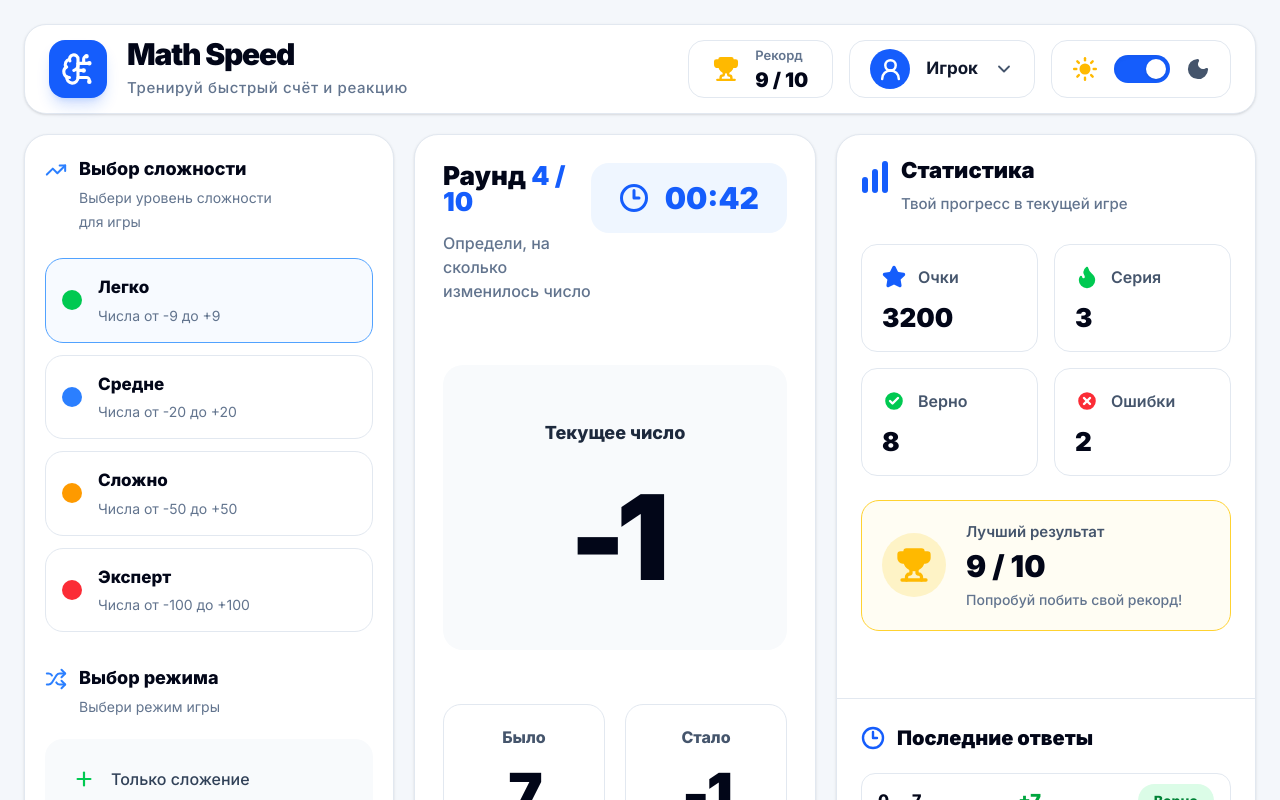
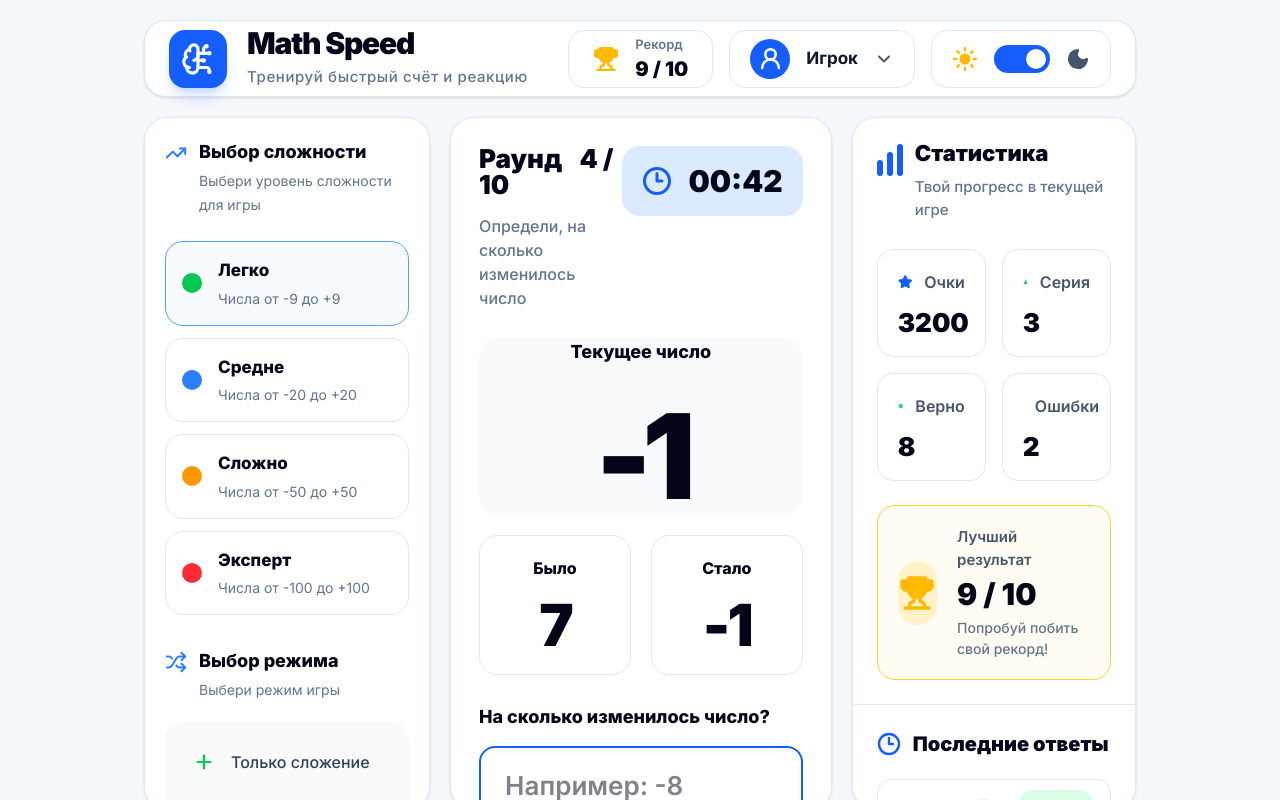
Before and after one commit to AbduLLa-proger/math-speed-game, a React (Vite) app: page / in a window 1280 px wide. Shown: the top 800 px of the page. Built offline with nearby package versions, Linux system fonts and the light colour scheme.

Commit message:
Added some css changes for dark mode

```diff
--- a/src/App.tsx
+++ b/src/App.tsx
@@ -12,18 +12,28 @@ export const App = () => {
   const [selectedDifficulty, setSelectedDifficulty] =
     useState<DifficultyKey>("easy");
   const [selectedMode, setSelectedMode] = useState<ModeKey>("mixed");
+  const [isDarkMode, setIsDarkMode] = useState(false);
 
   const handleStartGame = () => {
     console.log("start game", { selectedDifficulty, selectedMode });
   };
 
+  const handleToggleTheme = () => {
+    setIsDarkMode((prev) => !prev);
+  };
+
   return (
-    <main className="min-h-screen bg-[#f4f7fb] px-6 py-6 text-slate-900">
-      <div className="mx-auto max-w-7xl">
-        <Header />
+    <main
+      className={`min-h-screen p-5 text-slate-900 transition ${
+        isDarkMode ? "bg-slate-950" : "bg-[#f4f7fb]"
+      }`}
+    >
+      <div className="mx-auto w-[80%] h-[770px] ">
+        <Header isDarkMode={isDarkMode} onToggleTheme={handleToggleTheme} />
 
-        <section className="mt-5 grid grid-cols-[370px_1fr_420px] gap-5">
+        <section className="flex mt-5 gap-5 h-[90%]">
           <Sidebar
+            isDarkMode={isDarkMode}
             selectedDifficulty={selectedDifficulty}
             selectedMode={selectedMode}
             onDifficultyChange={setSelectedDifficulty}
@@ -31,9 +41,9 @@ export const App = () => {
             onStartGame={handleStartGame}
           />
 
-          <GameBoard />
+          <GameBoard isDarkMode={isDarkMode} />
 
-          <StatsPanel />
+          <StatsPanel isDarkMode={isDarkMode} />
         </section>
       </div>
     </main>
--- a/src/components/GameBoard.tsx
+++ b/src/components/GameBoard.tsx
@@ -1,45 +1,68 @@
 import { Clock3 } from "lucide-react";
 
-export const GameBoard = () => {
+export const GameBoard = ({ isDarkMode }: { isDarkMode: boolean }) => {
   return (
-    <section className="rounded-[24px] border border-slate-200 bg-white p-7 shadow-sm flex flex-col justify-between">
+    <section
+      className={`w-[40%] overflow-auto rounded-[24px] border p-7 shadow-sm flex flex-col justify-between ${isDarkMode ? "border-slate-700 bg-slate-900" : "border-slate-200 bg-white"}`}
+    >
       <div className="mb-7 flex items-start justify-between">
         <div>
-          <h2 className="text-[26px] font-black leading-none text-slate-950">
-            Раунд <span className="text-blue-600">4 / 10</span>
+          <h2
+            className={`text-[26px] font-black leading-none ${isDarkMode ? "text-white" : "text-slate-950"}`}
+          >
+            Раунд{" "}
+            <span
+              className={`text-blue-600 ml-3 ${isDarkMode ? "text-white" : "text-slate-950"}`}
+            >
+              4 / 10
+            </span>
           </h2>
 
-          <p className="mt-4 text-[16px] font-medium text-slate-500">
+          <p
+            className={`mt-4 text-[16px] font-medium ${isDarkMode ? "text-slate-400" : "text-slate-500"}`}
+          >
             Определи, на сколько изменилось число
           </p>
         </div>
 
-        <div className="flex h-[70px] items-center gap-4 rounded-[18px] bg-blue-50 px-7 text-blue-600">
+        <div
+          className={`px-5 flex h-[70px] items-center p-inline gap-4 rounded-[18px] ${isDarkMode ? "bg-slate-800" : "bg-blue-100"} text-blue-600`}
+        >
           <Clock3 size={30} strokeWidth={2.4} />
 
-          <span className="text-[30px] font-black leading-none">00:42</span>
+          <span
+            className={`text-[30px] font-black leading-none ${isDarkMode ? "text-white" : "text-slate-950"}`}
+          >
+            00:42
+          </span>
         </div>
       </div>
 
-      <div className="flex h-[285px] flex-col items-center justify-center rounded-[20px] bg-slate-50">
-        <p className="text-[18px] font-extrabold text-slate-800">
+      <div
+        className={`flex h-[285px] flex-col items-center justify-center rounded-[20px] ${isDarkMode ? "bg-slate-800" : "bg-slate-50"}`}
+      >
+        <p
+          className={`text-[18px] font-extrabold ${isDarkMode ? "text-white" : "text-slate-950"}`}
+        >
           Текущее число
         </p>
 
-        <p className="mt-8 text-[118px] font-black leading-none tracking-[-0.08em] text-slate-950">
+        <p
+          className={`mt-8 text-[118px] font-black leading-none tracking-[-0.08em] ${isDarkMode ? "text-white" : "text-slate-950"}`}
+        >
           -1
         </p>
       </div>
 
       <div className="mt-5 grid grid-cols-2 gap-5">
-        <NumberCard label="Было" value="7" />
-        <NumberCard label="Стало" value="-1" />
+        <NumberCard label="Было" value="7" isDarkMode={isDarkMode} />
+        <NumberCard label="Стало" value="-1" isDarkMode={isDarkMode} />
       </div>
 
       <div className="mt-7">
         <label
           htmlFor="answer"
-          className="mb-4 block text-[18px] font-extrabold text-slate-950"
+          className={`mb-4 block text-[18px] font-extrabold ${isDarkMode ? "text-white" : "text-slate-950"}`}
         >
           На сколько изменилось число?
         </label>
@@ -49,7 +72,7 @@ export const GameBoard = () => {
           type="number"
           inputMode="numeric"
           placeholder="Например: -8"
-          className="h-[78px] w-full rounded-[16px] border-2 border-blue-600 bg-white px-6 text-[26px] font-semibold text-slate-950 outline-none transition placeholder:text-slate-300 focus:border-blue-700 focus:ring-4 focus:ring-blue-100"
+          className={`h-[78px] w-full rounded-[16px] border-2 focus:outline-none focus:ring-0 focus:border-transparent ${isDarkMode ? "border-blue-600 bg-slate-800 text-white" : "border-blue-600 bg-white text-slate-950"} px-6 text-[26px] font-semibold outline-none transition placeholder:${isDarkMode ? "text-slate-500" : "text-slate-300"} focus:border-blue-700 focus:ring-4 focus:ring-blue-100`}
         />
       </div>
     </section>
@@ -59,14 +82,23 @@ export const GameBoard = () => {
 type NumberCardProps = {
   label: string;
   value: string;
+  isDarkMode: boolean;
 };
 
-const NumberCard = ({ label, value }: NumberCardProps) => {
+const NumberCard = ({ label, value, isDarkMode }: NumberCardProps) => {
   return (
-    <div className="flex h-[140px] flex-col items-center justify-center rounded-[18px] border border-slate-200 bg-white">
-      <p className="text-[16px] font-extrabold text-slate-600">{label}</p>
+    <div
+      className={`flex h-[140px] flex-col items-center justify-center rounded-[18px] border border-slate-200 ${isDarkMode ? "bg-slate-800 text-white" : "bg-white text-slate-950"}`}
+    >
+      <p
+        className={`text-[16px] font-extrabold ${isDarkMode ? "text-white" : "text-slate-950"}`}
+      >
+        {label}
+      </p>
 
-      <p className="mt-4 text-[58px] font-black leading-none tracking-[-0.05em] text-slate-950">
+      <p
+        className={`mt-4 text-[58px] font-black leading-none tracking-[-0.05em] ${isDarkMode ? "text-white" : "text-slate-950"}`}
+      >
         {value}
       </p>
     </div>
--- a/src/components/Header.tsx
+++ b/src/components/Header.tsx
@@ -7,27 +7,44 @@ import {
   UserRound,
 } from "lucide-react";
 
-export const Header = () => {
+type HeaderProps = {
+  isDarkMode: boolean;
+  onToggleTheme: () => void;
+};
+
+export const Header = ({ isDarkMode, onToggleTheme }: HeaderProps) => {
   return (
-    <header className="flex h-[90px] items-center justify-between rounded-[22px] border border-slate-200 bg-white px-6 shadow-sm">
+    <header
+      className={`flex h-[10%] items-center justify-between rounded-[22px] border px-6 shadow-sm transition ${isDarkMode ? "border-slate-700 bg-slate-900" : "border-slate-200 bg-white"} bg-black`}
+    >
       <div className="flex items-center gap-5">
         <div className="flex h-[58px] w-[58px] items-center justify-center rounded-2xl bg-blue-600 text-white shadow-lg shadow-blue-600/20">
           <BrainCircuit size={34} strokeWidth={2.2} />
         </div>
 
         <div>
-          <h1 className="text-[30px] font-black leading-none tracking-[-0.04em] text-slate-950">
+          <h1
+            className={`text-[30px] font-black leading-none tracking-[-0.04em] ${isDarkMode ? "text-white" : "text-slate-950"}`}
+          >
             Math Speed
           </h1>
 
-          <p className="mt-2 text-[15px] font-medium tracking-[0.04em] text-slate-500">
+          <p
+            className={`mt-2 text-[15px] font-medium tracking-[0.04em] ${isDarkMode ? "text-slate-400" : "text-slate-500"}`}
+          >
             Тренируй быстрый счёт и реакцию
           </p>
         </div>
       </div>
 
       <div className="flex items-center gap-4">
-        <div className="flex h-[58px] items-center gap-4 rounded-2xl border border-slate-200 bg-white px-6">
+        <div
+          className={`flex h-[58px] items-center gap-4 rounded-2xl border px-6 ${
+            isDarkMode
+              ? "border-slate-700 bg-slate-800"
+              : "border-slate-200 bg-white"
+          }`}
+        >
           <Trophy
             size={26}
             className="fill-amber-400 text-amber-400"
@@ -35,40 +52,79 @@ export const Header = () => {
           />
 
           <div>
-            <p className="text-[13px] font-semibold leading-none text-slate-500">
+            <p
+              className={`text-[13px] font-semibold leading-none ${
+                isDarkMode ? "text-slate-400" : "text-slate-500"
+              }`}
+            >
               Рекорд
             </p>
 
-            <p className="mt-2 text-[20px] font-black leading-none text-slate-950">
+            <p
+              className={`mt-2 text-[20px] font-black leading-none ${
+                isDarkMode ? "text-white" : "text-slate-950"
+              }`}
+            >
               9 / 10
             </p>
           </div>
         </div>
 
-        <button className="flex h-[58px] items-center gap-4 rounded-2xl border border-slate-200 bg-white px-5 transition hover:border-blue-200 hover:bg-blue-50">
+        <button
+          type="button"
+          className={`flex h-[58px] items-center gap-4 rounded-2xl border px-5 transition ${
+            isDarkMode
+              ? "border-slate-700 bg-slate-800 hover:bg-slate-700"
+              : "border-slate-200 bg-white hover:border-blue-200 hover:bg-blue-50"
+          }`}
+        >
           <div className="flex h-10 w-10 items-center justify-center rounded-full bg-blue-600 text-white">
             <UserRound size={25} strokeWidth={2.4} />
           </div>
 
-          <span className="text-[17px] font-bold text-slate-900">Игрок</span>
+          <span
+            className={`text-[17px] font-bold ${
+              isDarkMode ? "text-white" : "text-slate-900"
+            }`}
+          >
+            Игрок
+          </span>
 
-          <ChevronDown size={20} className="text-slate-600" strokeWidth={2.2} />
+          <ChevronDown
+            size={20}
+            className={isDarkMode ? "text-slate-300" : "text-slate-600"}
+            strokeWidth={2.2}
+          />
         </button>
 
-        <button className="flex h-[58px] items-center gap-4 rounded-2xl border border-slate-200 bg-white px-5 transition hover:border-blue-200 hover:bg-blue-50">
+        <button
+          type="button"
+          onClick={onToggleTheme}
+          className={`flex h-[58px] items-center gap-4 rounded-2xl border border-slate-200 bg-white px-5 transition hover:border-blue-200 hover:bg-blue-50 transition ${isDarkMode ? "border-slate-700 bg-slate-800 hover:bg-slate-700" : "border-slate-200 bg-white hover:border-blue-200 hover:bg-blue-50"}`}
+        >
           <Sun
             size={26}
-            className="fill-amber-400 text-amber-400"
+            className={
+              isDarkMode ? "text-slate-500" : "fill-amber-400 text-amber-400"
+            }
             strokeWidth={2.2}
           />
 
-          <span className="relative h-7 w-14 rounded-full bg-blue-600 shadow-inner">
-            <span className="absolute right-1 top-1 h-5 w-5 rounded-full bg-white shadow-sm" />
+          <span
+            className={`relative h-7 w-14 rounded-full transition ${isDarkMode ? "bg-slate-700" : "bg-blue-600"}`}
+          >
+            <span
+              className={`absolute top-1 h-5 w-5 rounded-full bg-white shadow-sm transition ${isDarkMode ? "left-1" : "right-1"} `}
+            />
           </span>
 
           <Moon
             size={24}
-            className="fill-slate-600 text-slate-600"
+            className={
+              isDarkMode
+                ? "fill-slate-400 text-slate-400"
+                : "fill-slate-600 text-slate-600"
+            }
             strokeWidth={2.2}
           />
         </button>
--- a/src/components/Sidebar.tsx
+++ b/src/components/Sidebar.tsx
@@ -4,6 +4,7 @@ export type DifficultyKey = "easy" | "medium" | "hard" | "expert";
 export type ModeKey = "plus" | "minus" | "mixed";
 
 type SidebarProps = {
+  isDarkMode: boolean;
   selectedDifficulty: DifficultyKey;
   selectedMode: ModeKey;
   onDifficultyChange: (difficulty: DifficultyKey) => void;
@@ -57,6 +58,7 @@ const modes = [
 ];
 
 export const Sidebar = ({
+  isDarkMode,
   selectedDifficulty,
   selectedMode,
   onDifficultyChange,
@@ -64,7 +66,9 @@ export const Sidebar = ({
   onStartGame,
 }: SidebarProps) => {
   return (
-    <aside className="rounded-[24px] border border-slate-200 bg-white p-5 shadow-sm">
+    <aside
+      className={`w-[30%] overflow-y-auto rounded-[24px] border border-slate-200 bg-white p-5 shadow-sm ${isDarkMode ? "border-slate-700 bg-slate-900" : "border-slate-200 bg-white"}`}
+    >
       <section>
         <div className="flex items-start gap-3">
           <TrendingUp
@@ -74,11 +78,15 @@ export const Sidebar = ({
           />
 
           <div>
-            <h2 className="text-[18px] font-extrabold text-slate-950">
+            <h2
+              className={`text-[18px] font-extrabold ${isDarkMode ? "text-white" : "text-slate-950"}`}
+            >
               Выбор сложности
             </h2>
 
-            <p className="mt-1 text-[14px] leading-6 text-slate-500">
+            <p
+              className={`mt-1 text-[14px] leading-6 ${isDarkMode ? "text-slate-400" : "text-slate-500"}`}
+            >
               Выбери уровень сложности
               <br />
               для игры
@@ -103,11 +111,15 @@ export const Sidebar = ({
               />
 
               <div>
-                <p className="text-[17px] font-extrabold text-slate-950">
+                <p
+                  className={`text-[17px] font-extrabold ${isDarkMode ? "text-white" : "text-slate-950"}`}
+                >
                   {difficulties[0].title}
                 </p>
 
-                <p className="mt-1 text-[14px] text-slate-500">
+                <p
+                  className={`mt-1 text-[14px] ${isDarkMode ? "text-slate-400" : "text-slate-500"}`}
+                >
                   {difficulties[0].description}
                 </p>
               </div>
@@ -129,11 +141,15 @@ export const Sidebar = ({
               />
 
               <div>
-                <p className="text-[17px] font-extrabold text-slate-950">
+                <p
+                  className={`text-[17px] font-extrabold ${isDarkMode ? "text-white" : "text-slate-950"}`}
+                >
                   {difficulties[1].title}
                 </p>
 
-                <p className="mt-1 text-[14px] text-slate-500">
+                <p
+                  className={`mt-1 text-[14px] ${isDarkMode ? "text-slate-400" : "text-slate-500"}`}
+                >
                   {difficulties[1].description}
                 </p>
               </div>
@@ -155,11 +171,15 @@ export const Sidebar = ({
               />
 
               <div>
-                <p className="text-[17px] font-extrabold text-slate-950">
+                <p
+                  className={`text-[17px] font-extrabold ${isDarkMode ? "text-white" : "text-slate-950"}`}
+                >
                   {difficulties[2].title}
                 </p>
 
-                <p className="mt-1 text-[14px] text-slate-500">
+                <p
+                  className={`mt-1 text-[14px] ${isDarkMode ? "text-slate-400" : "text-slate-500"}`}
+                >
                   {difficulties[2].description}
                 </p>
               </div>
@@ -181,11 +201,15 @@ export const Sidebar = ({
               />
 
               <div>
-                <p className="text-[17px] font-extrabold text-slate-950">
+                <p
+                  className={`text-[17px] font-extrabold ${isDarkMode ? "text-white" : "text-slate-950"}`}
+                >
                   {difficulties[3].title}
                 </p>
 
-                <p className="mt-1 text-[14px] text-slate-500">
+                <p
+                  className={`mt-1 text-[14px] ${isDarkMode ? "text-slate-400" : "text-slate-500"}`}
+                >
                   {difficulties[3].description}
                 </p>
               </div>
@@ -199,11 +223,15 @@ export const Sidebar = ({
           <Shuffle size={22} className="mt-1 text-blue-500" strokeWidth={2.2} />
 
           <div>
-            <h2 className="text-[18px] font-extrabold text-slate-950">
+            <h2
+              className={`text-[18px] font-extrabold ${isDarkMode ? "text-white" : "text-slate-950"}`}
+            >
               Выбор режима
             </h2>
 
-            <p className="mt-1 text-[14px] leading-6 text-slate-500">
+            <p
+              className={`mt-1 text-[14px] leading-6 ${isDarkMode ? "text-slate-400" : "text-slate-500"}`}
+            >
               Выбери режим игры
             </p>
           </div>
@@ -227,7 +255,9 @@ export const Sidebar = ({
                 strokeWidth={2.4}
               />
 
-              <span className="text-[16px] font-medium text-slate-700">
+              <span
+                className={`text-[16px] font-medium ${isDarkMode ? "text-white" : "text-slate-700"}`}
+              >
                 {modes[0].title}
               </span>
             </button>
@@ -247,7 +277,9 @@ export const Sidebar = ({
                 strokeWidth={2.4}
               />
 
-              <span className="text-[16px] font-medium text-slate-700">
+              <span
+                className={`text-[16px] font-medium ${isDarkMode ? "text-white" : "text-slate-700"}`}
+              >
                 {modes[1].title}
               </span>
             </button>
@@ -267,7 +299,9 @@ export const Sidebar = ({
                 strokeWidth={2.4}
               />
 
-              <span className="text-[16px] font-medium text-slate-700">
+              <span
+                className={`text-[16px] font-medium ${isDarkMode ? "text-white" : "text-slate-700"}`}
+              >
                 {modes[2].title}
               </span>
             </button>
--- a/src/components/StatsPanel.tsx
+++ b/src/components/StatsPanel.tsx
@@ -55,9 +55,11 @@ const history = [
   },
 ];
 
-export const StatsPanel = () => {
+export const StatsPanel = ({ isDarkMode }: { isDarkMode: boolean }) => {
   return (
-    <aside className="overflow-hidden rounded-[24px] border border-slate-200 bg-white shadow-sm flex flex-col justify-between h-full">
+    <aside
+      className={`w-[30%] overflow-auto rounded-[24px] border shadow-sm flex flex-col justify-between h-full ${isDarkMode ? "border-slate-700 bg-slate-900" : "border-slate-200 bg-white"}`}
+    >
       <div className="p-6">
         <div className="flex items-start gap-3">
           <div className="mt-1 flex h-7 w-7 items-center justify-center text-blue-600">
@@ -69,11 +71,15 @@ export const StatsPanel = () => {
           </div>
 
           <div>
-            <h2 className="text-[22px] font-black leading-none text-slate-950">
+            <h2
+              className={`text-[22px] font-black leading-none ${isDarkMode ? "text-white" : "text-slate-950"}`}
+            >
               Статистика
             </h2>
 
-            <p className="mt-3 text-[15px] font-medium text-slate-500">
+            <p
+              className={`mt-3 text-[15px] font-medium ${isDarkMode ? "text-slate-400" : "text-slate-500"}`}
+            >
               Твой прогресс в текущей игре
             </p>
           </div>
@@ -86,7 +92,7 @@ export const StatsPanel = () => {
             return (
               <div
                 key={item.title}
-                className="rounded-[16px] border border-slate-200 bg-white p-5"
+                className={`rounded-[16px] border ${isDarkMode ? "border-slate-600 bg-slate-800" : "border-slate-200 bg-white"} p-5`}
               >
                 <div className="flex items-center gap-3">
                   <Icon
@@ -95,12 +101,16 @@ export const StatsPanel = () => {
                     className={item.iconClassName}
                   />
 
-                  <p className="text-[16px] font-semibold text-slate-600">
+                  <p
+                    className={`text-[16px] font-semibold ${isDarkMode ? "text-slate-400" : "text-slate-600"}`}
+                  >
                     {item.title}
                   </p>
                 </div>
 
-                <p className="mt-4 text-[26px] font-black leading-none text-slate-950">
+                <p
+                  className={`mt-4 text-[26px] font-black leading-none ${isDarkMode ? "text-white" : "text-slate-950"}`}
+                >
                   {item.value}
                 </p>
               </div>
@@ -108,7 +118,9 @@ export const StatsPanel = () => {
           })}
         </div>
 
-        <div className="mt-6 flex items-center gap-5 rounded-[18px] border border-amber-300 bg-amber-50/60 p-5">
+        <div
+          className={`mt-6 flex items-center gap-5 rounded-[18px] border ${isDarkMode ? "bg-slate-800 border-slate-600" : "border-amber-300 bg-amber-50/60"} p-5`}
+        >
           <div className="flex h-[64px] w-[64px] items-center justify-center rounded-full bg-amber-100">
             <Trophy
               size={36}
@@ -118,26 +130,36 @@ export const StatsPanel = () => {
           </div>
 
           <div>
-            <p className="text-[15px] font-semibold text-slate-600">
+            <p
+              className={`text-[15px] font-semibold ${isDarkMode ? "text-white" : "text-slate-600"}`}
+            >
               Лучший результат
             </p>
 
-            <p className="mt-2 text-[30px] font-black leading-none text-slate-950">
+            <p
+              className={`mt-2 text-[30px] font-black leading-none ${isDarkMode ? "text-white" : "text-slate-950"}`}
+            >
               9 / 10
             </p>
 
-            <p className="mt-2 text-[14px] font-medium text-slate-500">
+            <p
+              className={`mt-2 text-[14px] font-medium ${isDarkMode ? "text-white" : "text-slate-500"}`}
+            >
               Попробуй побить свой рекорд!
             </p>
           </div>
         </div>
       </div>
 
-      <div className="border-t border-slate-200 p-6">
+      <div
+        className={`border-t ${isDarkMode ? "border-slate-600" : "border-slate-200"} p-6`}
+      >
         <div className="flex items-center gap-3">
           <Clock3 size={24} className="text-blue-600" strokeWidth={2.4} />
 
-          <h3 className="text-[20px] font-black text-slate-950">
+          <h3
+            className={`text-[20px] font-black ${isDarkMode ? "text-white" : "text-slate-950"}`}
+          >
             Последние ответы
           </h3>
         </div>
@@ -156,7 +178,7 @@ export const StatsPanel = () => {
 
         <button
           type="button"
-          className="mt-5 h-[52px] w-full rounded-[14px] border border-blue-300 bg-white text-[15px] font-extrabold text-blue-600 transition hover:bg-blue-50"
+          className={`mt-5 h-[52px] w-full rounded-[14px] border text-[15px] font-extrabold transition ${isDarkMode ? "border-blue-700 bg-slate-800 text-white hover:bg-slate-700" : "border-blue-300 bg-white text-blue-600 hover:bg-blue-50"}`}
         >
           Посмотреть всю историю
         </button>
--- a/src/index.css
+++ b/src/index.css
@@ -3,6 +3,16 @@
 
 * {
   box-sizing: border-box;
+}
+
+html,
+body,
+#root {
+  height: 100%;
+}
+
+main {
+  height: 90%;
 }
 
 body {
@@ -20,3 +30,7 @@ input[type="number"]::-webkit-outer-spin-button {
 input[type="number"] {
   appearance: textfield;
 }
+
+button {
+  cursor: pointer;
+}
```
